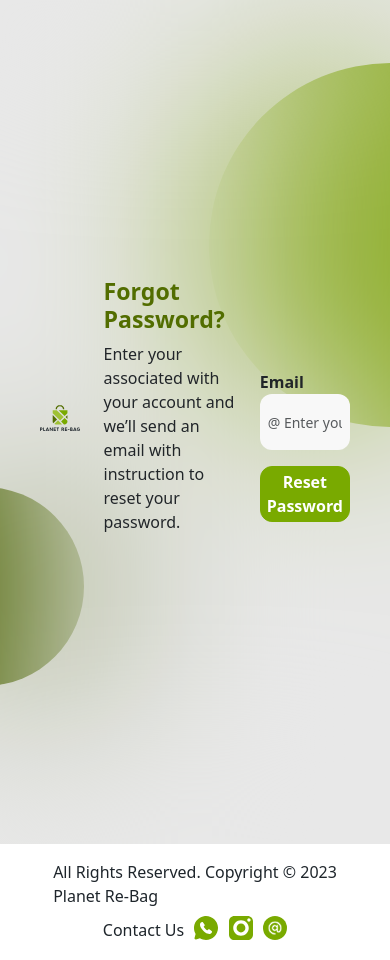
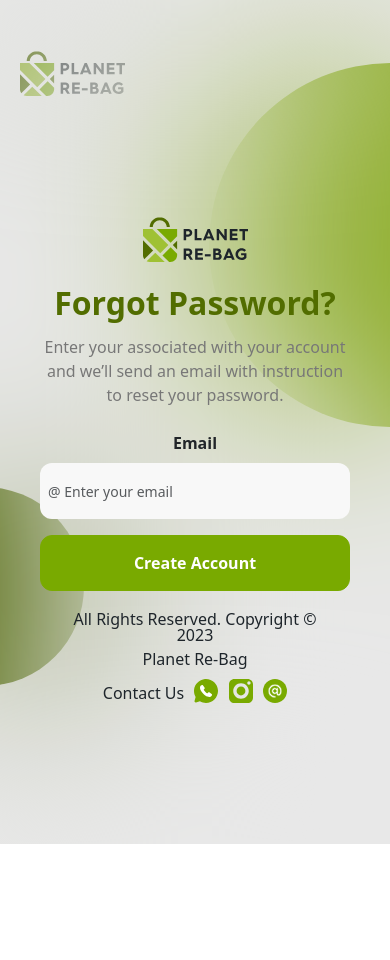
Before and after one commit to bilal060/planet-rebag, a React (Create React App) app: page /forgetPassword in a window 390 px wide. After the commit the page ends 844 px from the top, so only its background shows below. Built offline with nearby package versions, Linux system fonts and the light colour scheme.

Commit message:
do responsive pages

```diff
--- a/src/components/auth/ForgetPassword.js
+++ b/src/components/auth/ForgetPassword.js
@@ -1,39 +1,27 @@
 import React from "react";
 import "../../assets/css/auth.css";
 import Logo from "../../assets/images/Logo.svg";
-//import { Button } from "react-bootstrap";
-import Form from "react-bootstrap/Form";
-import logo_rebag from "../../assets/images/plant-rebag-logo.svg";
 import AuthFooter from "../../components/auth_footer/AuthFooter";
-import AuthCircles from "../../components/auth_circles/AuthCircles";
 
 function ForgetPassword() {
   return (
     <>
-      <div className="logo-hide-top">
-        <img src={Logo} alt="" className="logo-container logo" />
-      </div>
-      <AuthCircles />
       <div className="login-container">
-        <div className="login-sub w-custom">
-          <div className="logo-image d-flex justify-content-center">
-            <img src={logo_rebag} alt="" className="img-fluid mb-2 logo-hide" />
-          </div>
-          <span className="mb-5">
-            <h3 className="d-flex justify-content-center green-text fw-bold mt-3">
-              Forgot Password?
-            </h3>
-            <span className="logo-text d-flex justify-content-center mt-2">
+        <div className="login-sub text-center flex-column">
+          <img src={Logo} alt="" className="d-sm-none d-block mt-5 pt-5" />
+          <div className="auth-responsive">
+            <h3 className="font-32 big-text-color mb-3">Forgot Password?</h3>
+            <span className="font-16-400 small-text-color">
               Enter your associated with your account and we’ll send an email
               with instruction to reset your password.
             </span>
-          </span>
-          <div className="login-btn mt-5">
-            <Form>
-              <div className="form-group">
+            <form>
+              <div className="form-group mt-sm-5 mt-4">
                 <label htmlFor="emailInput" className="font-16">
                   Email
                 </label>
+              </div>
+              <div className="input-group mt-2">
                 <input
                   type="email"
                   className="form-control emailInput"
@@ -42,14 +30,16 @@
               </div>
               <div className="login-btn mt-3">
                 <button className="guest-btn btn-lg btn-block">
-                  Reset Password
+                  Create Account
                 </button>
               </div>
-            </Form>
+            </form>
+            <div className="d-md-none d-block">
+              <AuthFooter />
+            </div>
           </div>
         </div>
       </div>
-      <AuthFooter />
     </>
   );
 }
--- a/src/components/auth/Login.js
+++ b/src/components/auth/Login.js
@@ -1,8 +1,7 @@
 import React, { useState } from "react";
-import AuthCircles from "../../components/auth_circles/AuthCircles";
-import AuthFooter from "../../components/auth_footer/AuthFooter";
 import "../../assets/css/auth.css";
 import Logo from "../../assets/images/Logo.svg";
+import AuthFooter from "../../components/auth_footer/AuthFooter";
 import EyeIcon from "../../assets/images/EyeIcon";
 import EyeiconClose from "../../assets/images/EyeiconClose";
 import { useNavigate } from "react-router-dom";
@@ -23,7 +22,6 @@
   const handleLoginOptionChange = (option) => {
     setSelectedLoginOption(option);
   };
-
   const navigate = useNavigate();
 
   const direct = () => {
@@ -32,12 +30,9 @@
 
   return (
     <>
-      <div className="logo-hide-top">
-        <img src={Logo} alt="" className="logo-container logo" />
-      </div>
-      <AuthCircles />
       <div className="login-container">
         <div className="login-sub text-center">
+          <img src={Logo} alt="" className="logo-container logo" />
           <h3 className="font-32 big-text-color">Welcome back!</h3>
           <span className="font-16-400 small-text-color mt-2">
             Login to your account.
--- a/src/pages/ForgetPassword.js
+++ b/src/pages/ForgetPassword.js
@@ -1,6 +1,7 @@
 import React from "react";
 import "../assets/css/auth.css";
 import ForgetPassword from "../components/auth/ForgetPassword";
+import withAuthLayout from "../layout/AuthLayout";
 
 function ForgetPasswordPage() {
   return (
@@ -10,4 +11,4 @@
   );
 }
 
-export default ForgetPasswordPage;
+export default withAuthLayout(ForgetPasswordPage);
```
